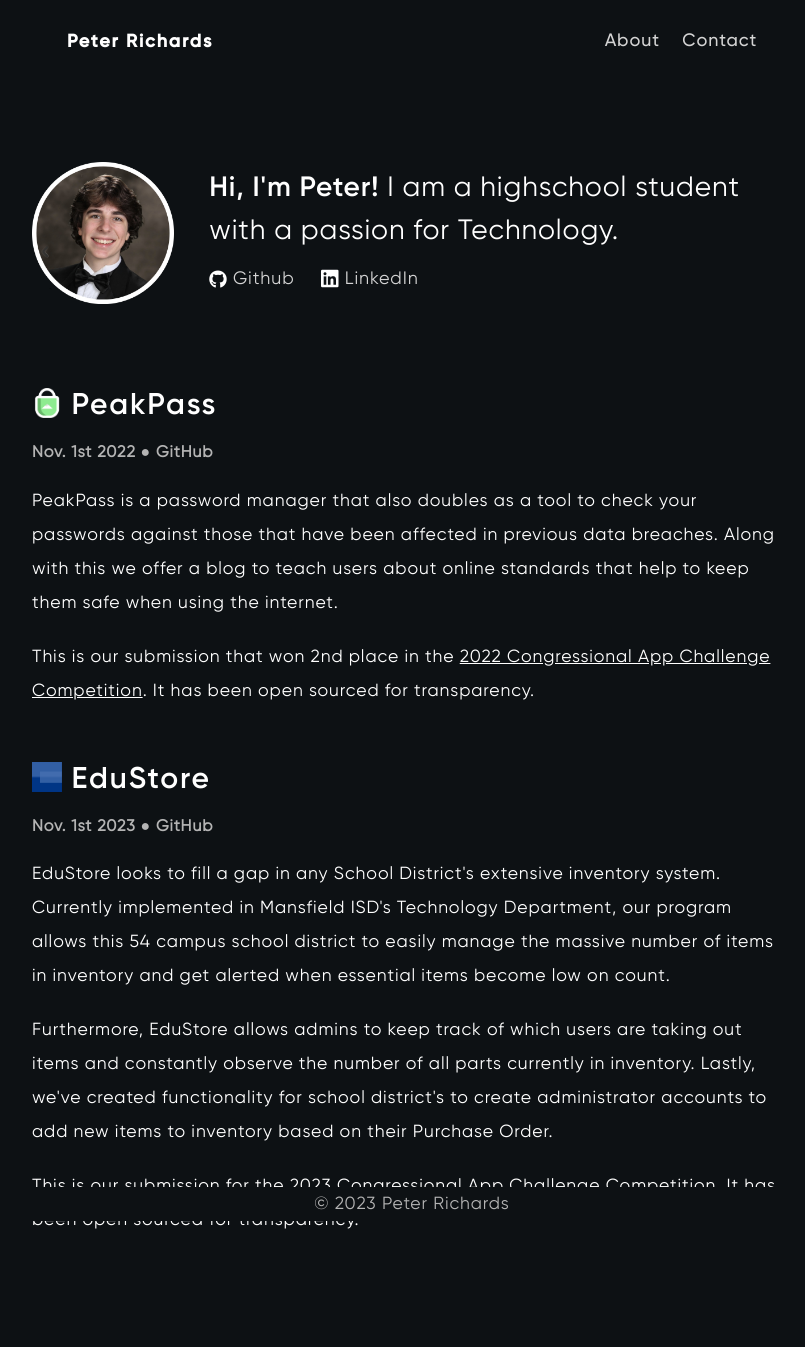
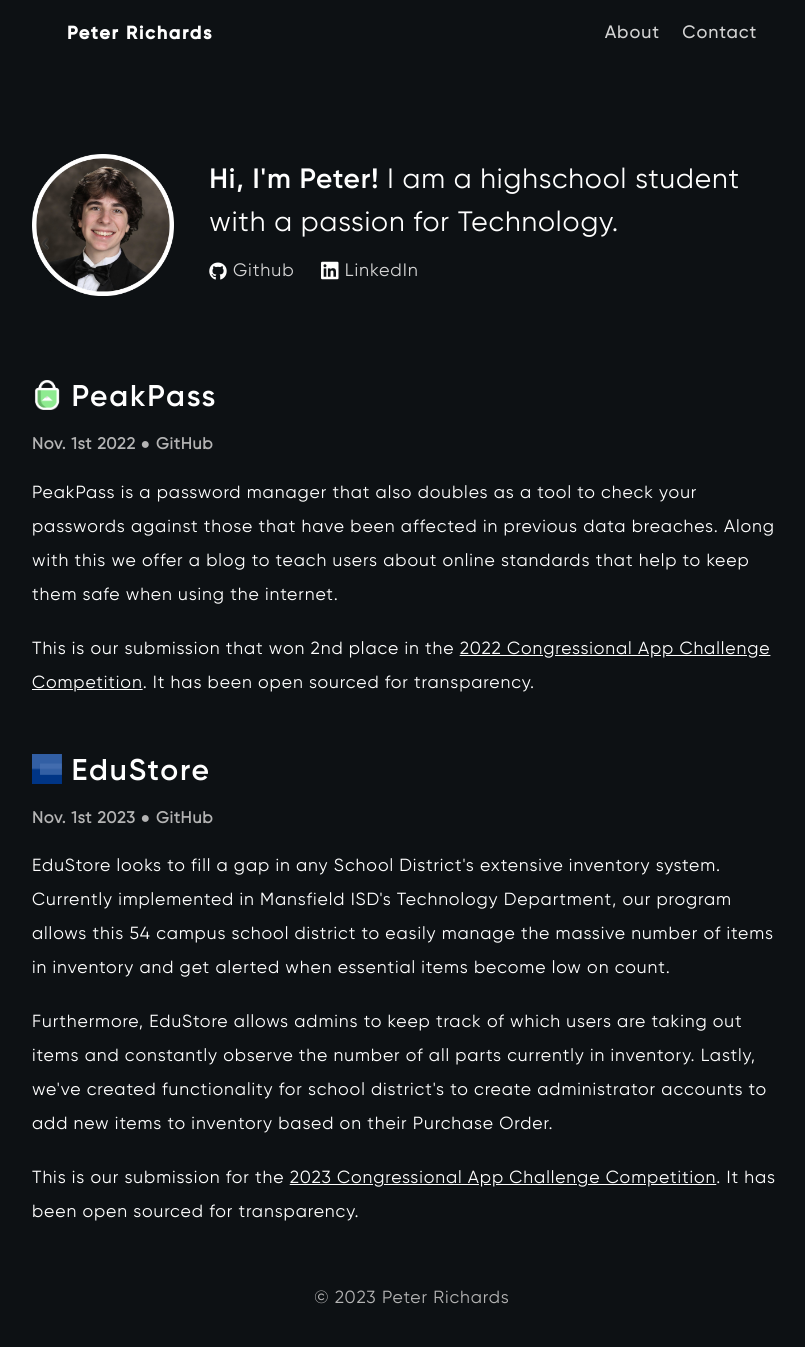
Before and after one commit to PacketPeter/pjgr.dev, a Flask app: page / in a window 1280 px wide. Shown: the whole page, without its empty margins (228-1033 px from the left). Before the commit the page ends 1229 px from the top, so only its background shows below. Run offline with Flask 3, Linux system fonts and the light colour scheme; some libraries are stand-ins or nearby versions.

Commit message:
Footer complete

```diff
--- a/app/static/style.css
+++ b/app/static/style.css
@@ -27,6 +27,22 @@
     transition: all 0.25s ease-out;
 }
 
+.main {
+    margin: auto;
+    max-width: 47.5rem;
+    font-size: 1.1rem;
+    line-height: 34px;
+    letter-spacing: 0.9px;
+    position: relative;
+    min-height: 100vh;
+}
+
+@media screen and (max-width: 430px) {
+    .main {
+        padding: 1.5rem 1.45rem;
+    }
+}
+
 html {
     height: 100%;
 }
@@ -51,6 +67,8 @@ body {
     overflow-x: hidden;
     position: relative;
     min-height: 100%;
+    margin-bottom: 0;
+    margin-top: 0;
 }
 
 .nav-container {
@@ -120,6 +138,25 @@ body {
 
 .nav-links:hover {
     color: white;
+}
+
+/* Footer */
+
+footer {
+    position: absolute;
+    bottom: 2rem;
+    font-family: Gilroy-Regular;
+    color: rgb(180, 180, 180);
+    left: 0;
+    right: 0;
+    text-align: center;
+}
+
+@media screen and (max-width: 430px) {
+    footer {
+        width: 100%;
+        padding: 0;
+    }
 }
 
 /* About Me */
@@ -299,106 +336,6 @@ body {
     color: rgb(180, 180, 180);
 }
 
-/* Footer */
-
-footer {
-    /* Stick to very bottom of the page */
-    position: absolute;
-    bottom: 1rem;
-    max-width: 47.5rem;
-    width: 100%;
-    display: flex;
-    justify-content: center;
-    align-items: center;
-    font-family: Gilroy-Regular;
-    color: rgb(180, 180, 180);
-}
-
-@media screen and (max-width: 430px) {
-    footer {
-        max-width: 100%;
-    }
-}
-
-
-
-/* .footer-container {
-    display:flex;
-    align-items: center;
-    justify-content: center;
-} */
-
-/* .footer-text-container {
-    display: flex;
-    justify-content: center;
-    align-items: center;
-} */
-
-/* .footer-text {
-    font-family: Gilroy-Regular;
-    color: rgb(180, 180, 180);
-    margin-bottom: 0px;
-    padding-bottom: 1rem;
-    font-weight: 600;
-    position: absolute;
-    bottom: 0;
-} */
-
-/* .footer-container {
-    display: flex;
-    max-width: 45rem;
-    position: absolute;
-    bottom: 0;
-    height: 2.5rem;
-    -moz-box-orient: horizontal;
-    -moz-box-direction: normal;
-    flex-direction: row;
-    -moz-box-pack: center;
-    justify-content: center;
-    -moz-box-align: center;
-    align-items: center;
-}
-*/
-
-
-/*
-.footer-left {
-    display: block;
-    font-weight: 700;
-    text-decoration: none;
-    font-size: 1rem;
-    letter-spacing: 1.3px;
-    width: clamp(15rem, 80vw, 44.5rem);
-}
-
-.footer-text {
-    font-family: Gilroy-Regular;
-    color: rgb(180, 180, 180);
-    margin-bottom: 0px;
-}
-
-.footer-right {
-    display: flex;
-    font-size: 1rem;
-    margin-top: 12px;
-    -moz-box-orient: horizontal;
-    -moz-box-direction: normal;
-    flex-direction: row;
-    flex: 1 1 0%;
-    -moz-box-align: center;
-    align-items: center;
-    -moz-box-pack: end;
-    justify-content: flex-end;
-}
-
-.footer-right a i {
-    color: rgb(180, 180, 180);
-}
-
-.footer-right a i:hover {
-    color: white;
-} */
-
 /* About */
 
 .about-container {
--- a/app/templates/about.html
+++ b/app/templates/about.html
@@ -13,10 +13,9 @@
 </head>
 
 <body>
-    <div
-        style="margin: auto; max-width: 47.5rem; font-size: 1.1rem; line-height: 34px; letter-spacing: 0.9px; position: relative; min-height: 90vh;">
+    <div class="main">
         <header>
-            <div class=" nav-container">
+            <div class="nav-container">
                 <div class="nav-flex-container">
                     <div class="site-title-container">
                         <a class="site-title" href="/">Peter Richards</a>
--- a/app/templates/contact.html
+++ b/app/templates/contact.html
@@ -13,10 +13,9 @@
     <script type="text/javascript" src="https://cdn.jsdelivr.net/npm/@emailjs/browser@3/dist/email.min.js"></script>
 </head>
 <body>
-    <div style="margin: auto; max-width: 47.5rem; font-size: 1.1rem; line-height: 34px; letter-spacing: 0.9px; position: relative;
-    min-height: 90vh;">
+    <div class="main">
         <header>
-            <div class=" nav-container">
+            <div class="nav-container">
                 <div class="nav-flex-container">
                     <div class="site-title-container">
                         <a class="site-title" href="/">Peter Richards</a>
--- a/app/templates/index.html
+++ b/app/templates/index.html
@@ -13,9 +13,7 @@
 </head>
 
 <body>
-    <div
-        style="margin: auto; max-width: 47.5rem; font-size: 1.1rem; line-height: 34px; letter-spacing: 0.9px; position: relative;
-        min-height: 90vh;">
+    <div class="main">
         <header>
             <div class=" nav-container">
                 <div class="nav-flex-container">
@@ -87,7 +85,8 @@
                 It has been open sourced for transparency.
             </p>
         </section>
-
+        <br>
+        <br>
         <footer>© 2023 Peter Richards</footer>
     </div>
 </body>
```
Also changed, not shown: 2 other files.
